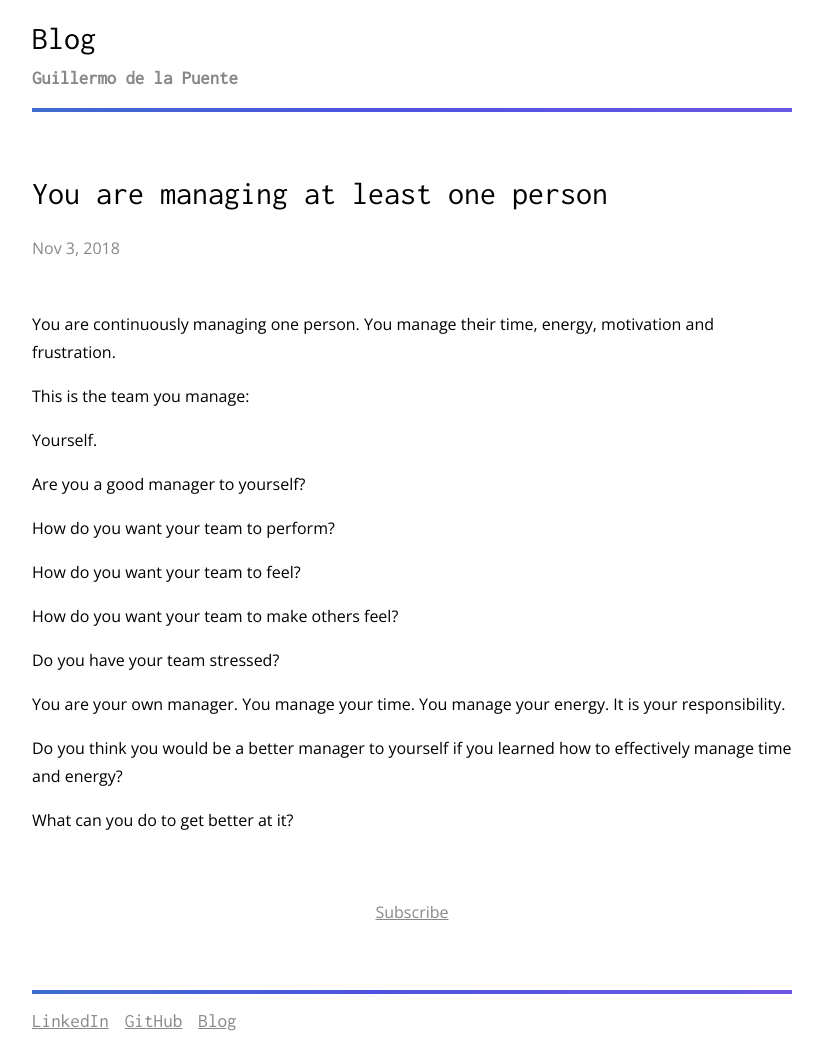
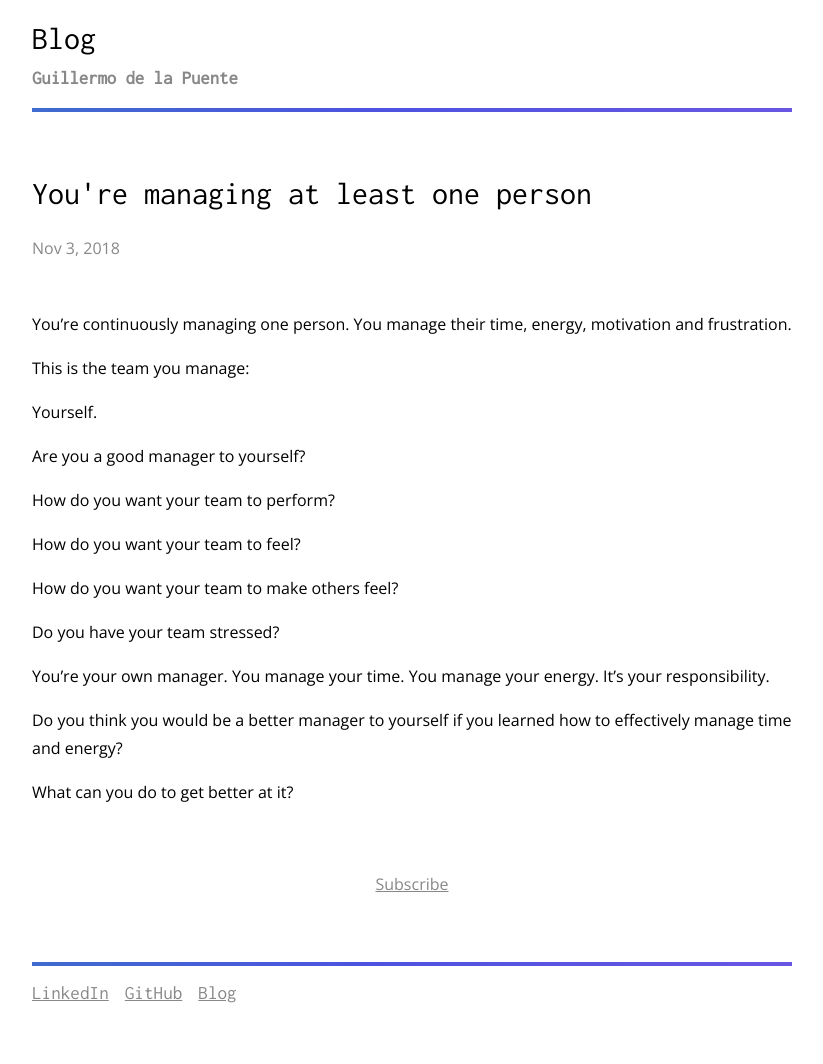
Before and after one commit to guillermodlpa/site, a Jekyll site: the page built from _posts/2018-11-03-you-are-managing-at-least-one-person.markdown, in a window 1280 px wide. Shown: the whole page, without its empty margins (228-1051 px from the left). Built offline with Jekyll 4.4.1, drawn with Linux system fonts in a browser that asks for light colours; after the commit the page ends 1036 px from its top, so only the background shows below that.

Commit message:
Updated You Are Managing At Least One Person

```diff
--- a/_posts/2018-11-03-you-are-managing-at-least-one-person.markdown
+++ b/_posts/2018-11-03-you-are-managing-at-least-one-person.markdown
@@ -1,9 +1,9 @@
 ---
-title: You are managing at least one person
+title: You're managing at least one person
 date: 2018-11-03 14:30:00 Z
 ---
 
-You are continuously managing one person. You manage their time, energy, motivation and frustration.
+You're continuously managing one person. You manage their time, energy, motivation and frustration.
 
 This is the team you manage:
 
@@ -19,7 +19,7 @@
 
 Do you have your team stressed?
 
-You are your own manager. You manage your time. You manage your energy. It is your responsibility.
+You're your own manager. You manage your time. You manage your energy. It's your responsibility.
 
 Do you think you would be a better manager to yourself if you learned how to effectively manage time and energy?
 
```
